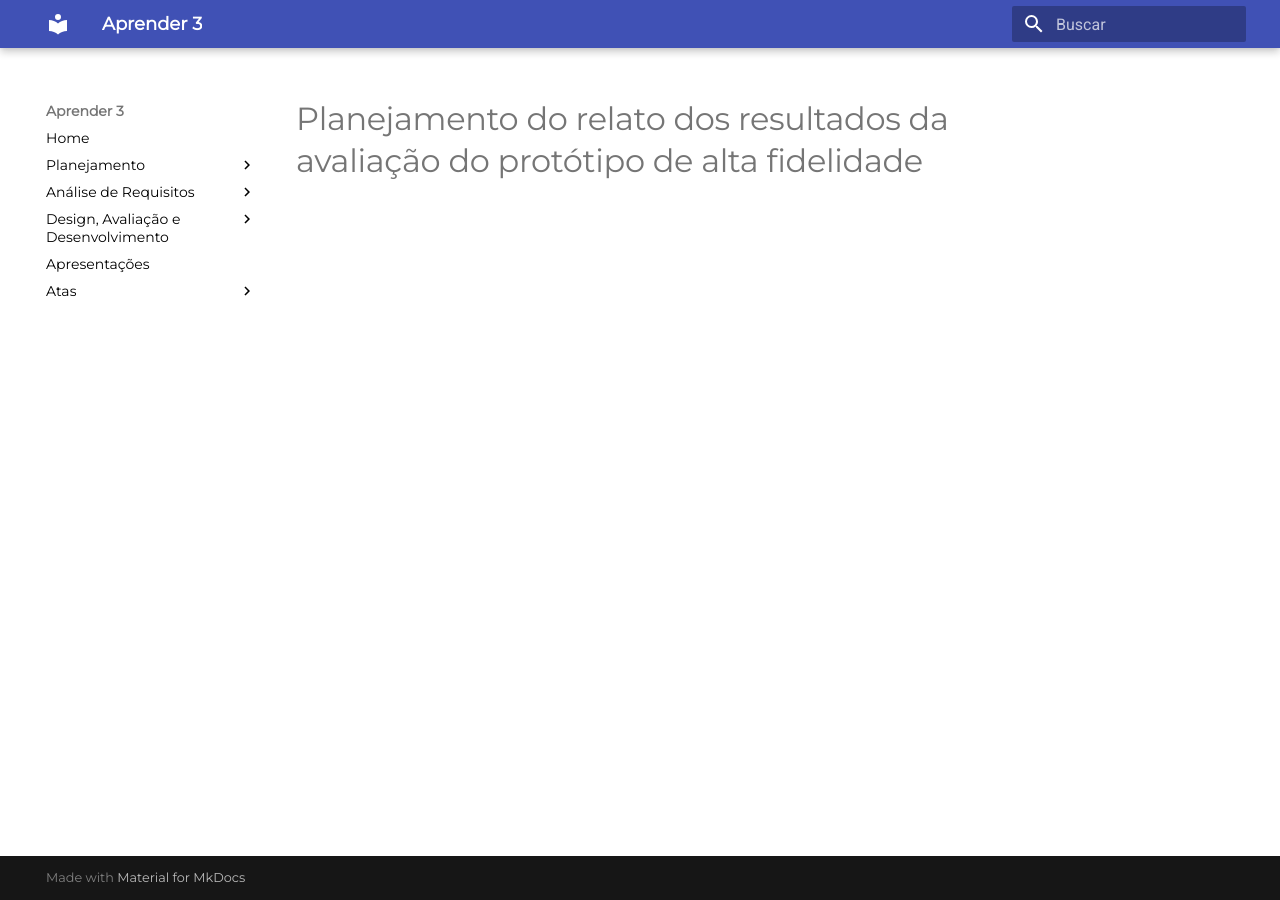
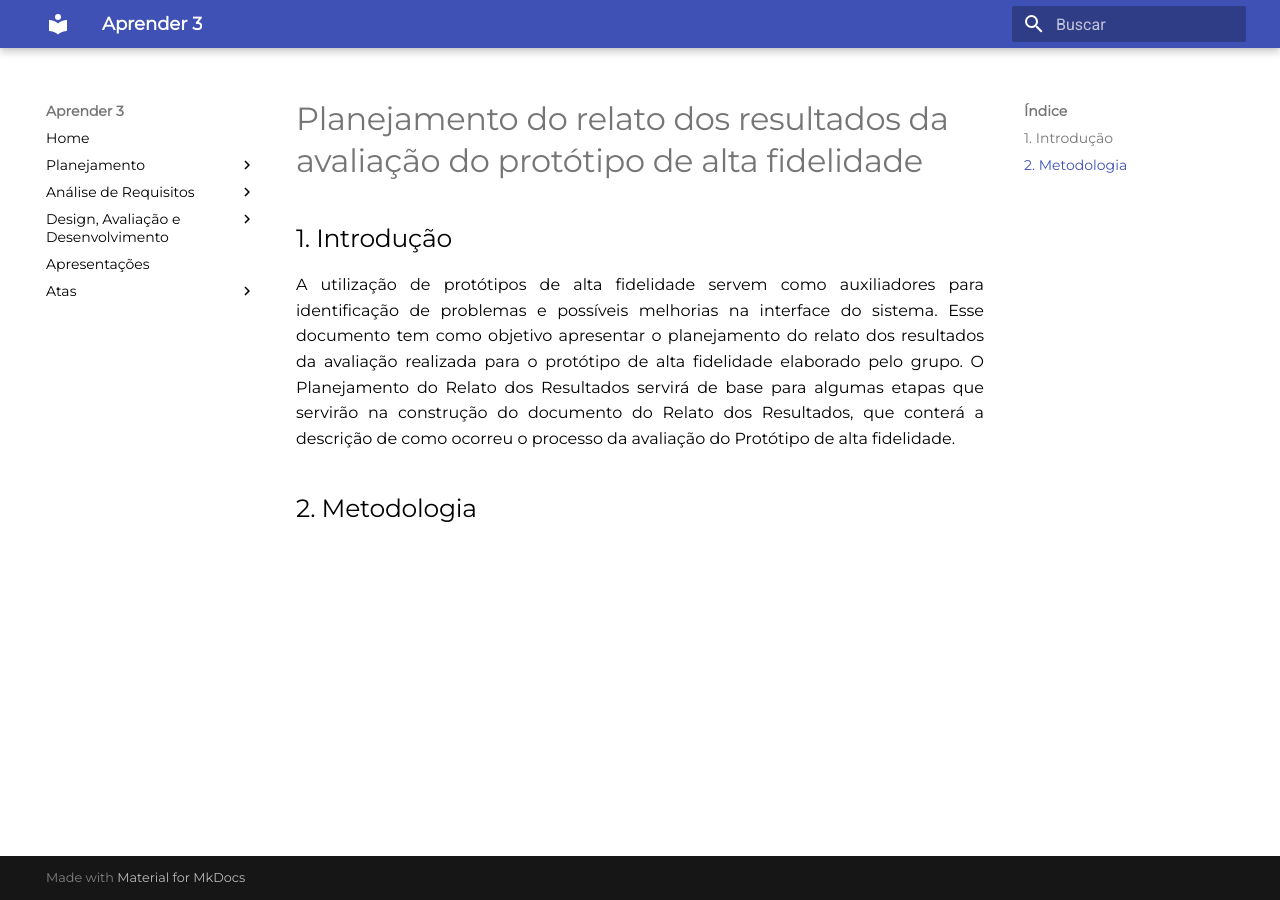
Before and after one commit to mdsreq-fga-unb/2022.2-Aprender3, an MkDocs documentation site: the page built from docs/DesignAvalDesenv/nivel3/planejamento _do_relato_resultados_alta_fidelidade.md, in a window 1280 px wide. Built offline with MkDocs 1.6.1 and Material for MkDocs 9.7.7, drawn with Linux system fonts in a browser that asks for light colours.

Commit message:
Update planejamento _do_relato_resultados_alta_fidelidade.md

```diff
--- a/docs/DesignAvalDesenv/nivel3/planejamento _do_relato_resultados_alta_fidelidade.md
+++ b/docs/DesignAvalDesenv/nivel3/planejamento _do_relato_resultados_alta_fidelidade.md
@@ -1 +1,8 @@
 # Planejamento do relato dos resultados da avaliação do protótipo de alta fidelidade
+
+## 1. Introdução
+A  utilização de protótipos de alta fidelidade servem como auxiliadores para identificação de problemas e possíveis melhorias na interface do sistema.
+Esse documento tem como objetivo apresentar o planejamento do relato dos resultados da avaliação realizada para o protótipo de alta fidelidade elaborado pelo grupo.
+O Planejamento do Relato dos Resultados servirá de base para algumas etapas que servirão na construção do documento do Relato dos Resultados, que conterá a descrição de como ocorreu o processo da avaliação do Protótipo de alta fidelidade.
+
+## 2. Metodologia
```
